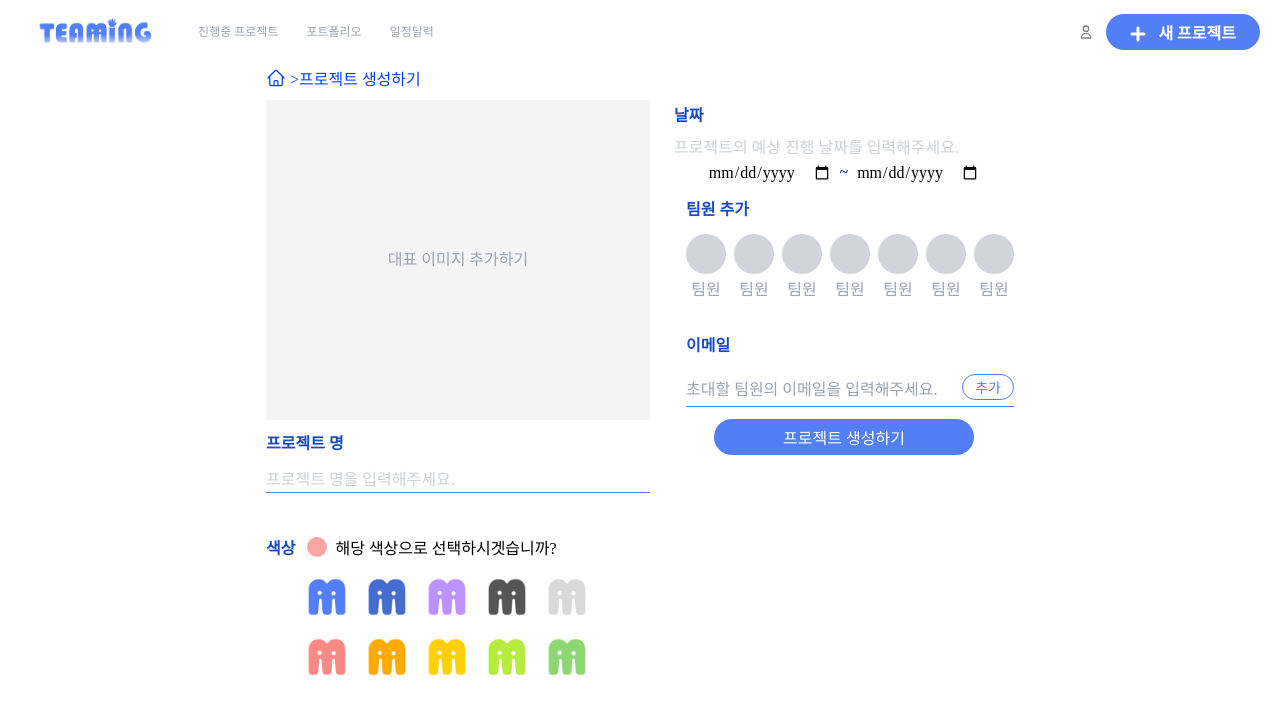
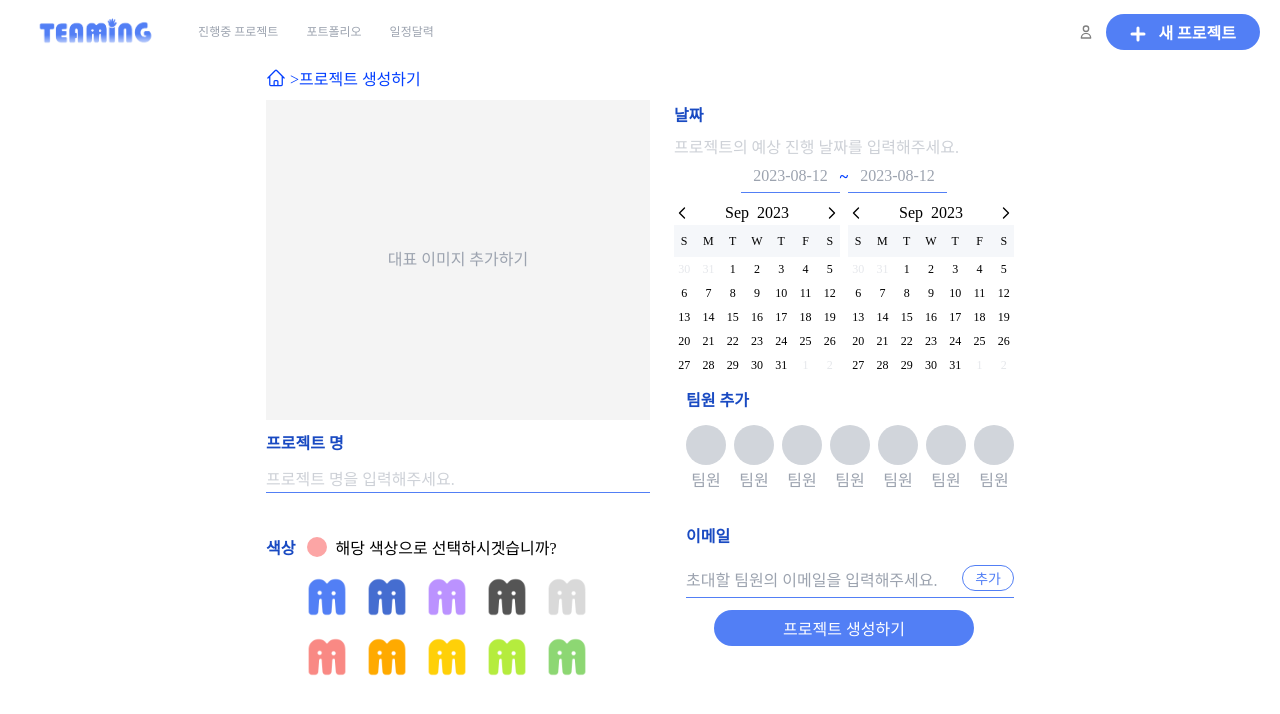
Before and after one commit to UmcTeaming/FrontEnd_WEB, a React (Create React App) app in the folder teaming/: page /newProject in a window 1280 px wide. Shown: the top 714 px of the page. Built offline with nearby package versions, Linux system fonts and the light colour scheme; a web font is replaced by a local one.

Commit message:
Update 달력

```diff
--- a/teaming/src/pages/LoginLinks/Login.js
+++ b/teaming/src/pages/LoginLinks/Login.js
@@ -53,7 +53,7 @@ const Login = () => {
             </FormSpan>
           </div>
         </div>
-        <button className="bg-mainColor w-full text-white py-3 rounded-full font-bold text-lg">
+        <button className="bg-mainColor w-full text-white py-3 rounded-full font-bold text-lg focus:bg-mainColor">
           로그인
         </button>
       </form>
--- a/teaming/src/pages/NewProject.js
+++ b/teaming/src/pages/NewProject.js
@@ -1,19 +1,170 @@
 import React, { useState } from "react";
 import { useForm } from "react-hook-form";
 import tw from "tailwind-styled-components";
+import moment from "moment";
+import { cls } from "../libs/utils";
 
 const Span = tw.span`
 text-mainMoreDeepColor font-bold
 `;
+
+const dayOfWeek = ["S", "M", "T", "W", "T", "F", "S"];
+const months = [
+  "Jan",
+  "Feb",
+  "Mar",
+  "Apr",
+  "May",
+  "June",
+  "Aug",
+  "Sep",
+  "Oct",
+  "Nov",
+  "Dec",
+];
+
 const NewProject = () => {
   const [previewImg, setPreviewImg] = useState();
   const [emails, setEmails] = useState();
+
+  const [date1, setDate1] = useState(moment());
+  const [date2, setDate2] = useState(moment());
+  const [selectedDay1, setSelectedDay1] = useState(date1.clone());
+  const [selectedDay2, setSelectedDay2] = useState(date2.clone());
+
   const {
     register,
     handleSubmit,
     reset,
     formState: { errors },
   } = useForm();
+
+  const handleMonth = (x, num) => {
+    x
+      ? num === 1
+        ? setDate1(date1.clone().add(1, "month"))
+        : setDate2(date2.clone().add(1, "month"))
+      : num === 1
+      ? setDate1(date1.clone().subtract(1, "month"))
+      : setDate1(date2.clone().subtract(1, "month"));
+  };
+
+  const onClickDay = (current, num) => {
+    if (num === 1) {
+      setSelectedDay1(current.clone());
+      setSelectedDay2(current.clone());
+    } else {
+      if (selectedDay1.diff(current.clone()) < 0)
+        setSelectedDay2(current.clone());
+      else alert("시작날 보다 이전일 수 없습니다");
+    }
+  };
+  const buildCalendar = (num) => {
+    const date = num === 1 ? date1 : date2;
+    const dateStartWeek = date.clone().startOf("month").week();
+
+    const dateEndWeek =
+      date.clone().endOf("month").week() === 1
+        ? 53
+        : date.clone().endOf("month").week();
+
+    let calendar = [];
+
+    calendar.push(
+      <div className="flex justify-between items-center">
+        <div onClick={() => handleMonth(0, num)}>
+          <svg
+            xmlns="http://www.w3.org/2000/svg"
+            fill="none"
+            viewBox="0 0 24 24"
+            strokeWidth="2"
+            stroke="currentColor"
+            className="w-4 h-4"
+          >
+            <path
+              strokeLinecap="round"
+              strokeLinejoin="round"
+              d="M15.75 19.5L8.25 12l7.5-7.5"
+            />
+          </svg>
+        </div>
+        <div className="space-x-2">
+          <span>
+            {num === 1
+              ? months[Number(selectedDay1.format("MM")) - 1]
+              : months[Number(selectedDay2.format("MM")) - 1]}
+          </span>
+          <span>
+            {num === 1
+              ? selectedDay1.format("YYYY")
+              : selectedDay2.format("YYYY")}
+          </span>
+        </div>
+        <div onClick={() => handleMonth(1, num)}>
+          <svg
+            xmlns="http://www.w3.org/2000/svg"
+            fill="none"
+            viewBox="0 0 24 24"
+            strokeWidth="2"
+            stroke="currentColor"
+            className="w-4 h-4"
+          >
+            <path
+              strokeLinecap="round"
+              strokeLinejoin="round"
+              d="M8.25 4.5l7.5 7.5-7.5 7.5"
+            />
+          </svg>
+        </div>
+      </div>
+    );
+    calendar.push(
+      <div className="grid grid-cols-7 items-center justify-items-center gap-1 text-xs bg-[#F5F7FA] py-2">
+        {dayOfWeek.map((d, i) => (
+          <span key={i}>{d}</span>
+        ))}
+      </div>
+    );
+
+    for (let week = dateStartWeek; week <= dateEndWeek; week++) {
+      calendar.push(
+        <div
+          key={week}
+          className="grid grid-cols-7 items-center justify-items-center gap-1 text-xs "
+        >
+          {[
+            Array(7)
+              .fill(0)
+              .map((n, i) => {
+                let current = date
+                  .clone()
+                  .week(week)
+                  .startOf("week")
+                  .add(i, "day");
+
+                const isMonth =
+                  current.clone().format("MM") !== date.format("MM");
+
+                return (
+                  <div key={i} className="py-1">
+                    <span
+                      className={cls(
+                        "text-center hover:font-extrabold cursor-pointer",
+                        isMonth ? "text-gray-200" : ""
+                      )}
+                      onClick={() => onClickDay(current, num)}
+                    >
+                      {current.format("D")}
+                    </span>
+                  </div>
+                );
+              }),
+          ]}
+        </div>
+      );
+    }
+    return calendar;
+  };
 
   const insertImg = (e) => {
     const file = e.target.files[0];
@@ -104,10 +255,20 @@ const NewProject = () => {
                 프로젝트의 예상 진행 날짜를 입력해주세요.
               </span>
             </div>
-            <div className="flex justify-center space-x-2 ">
-              <input type="date" />
-              <span className="text-mainMoreDeepColor font-bold">~</span>
-              <input type="date" />
+            <div className="space-y-2">
+              <div className="flex justify-center items-center text-gray-400">
+                <span className="px-3 py-1 border-b border-mainColor">
+                  {selectedDay1.format("YYYY-MM-DD")}
+                </span>
+                <span className="font-bold text-mainDeepColor">~</span>
+                <span className="px-3 py-1 border-b border-mainColor">
+                  {selectedDay2.format("YYYY-MM-DD")}
+                </span>
+              </div>
+              <div className="grid grid-cols-2 gap-2">
+                <div>{buildCalendar(1)}</div>
+                <div>{buildCalendar(2)}</div>
+              </div>
             </div>
           </div>
           <div className="ml-3 space-y-8 ">
```
Also changed, not shown: 1 other file (tests, documents, lock files or other folders).
